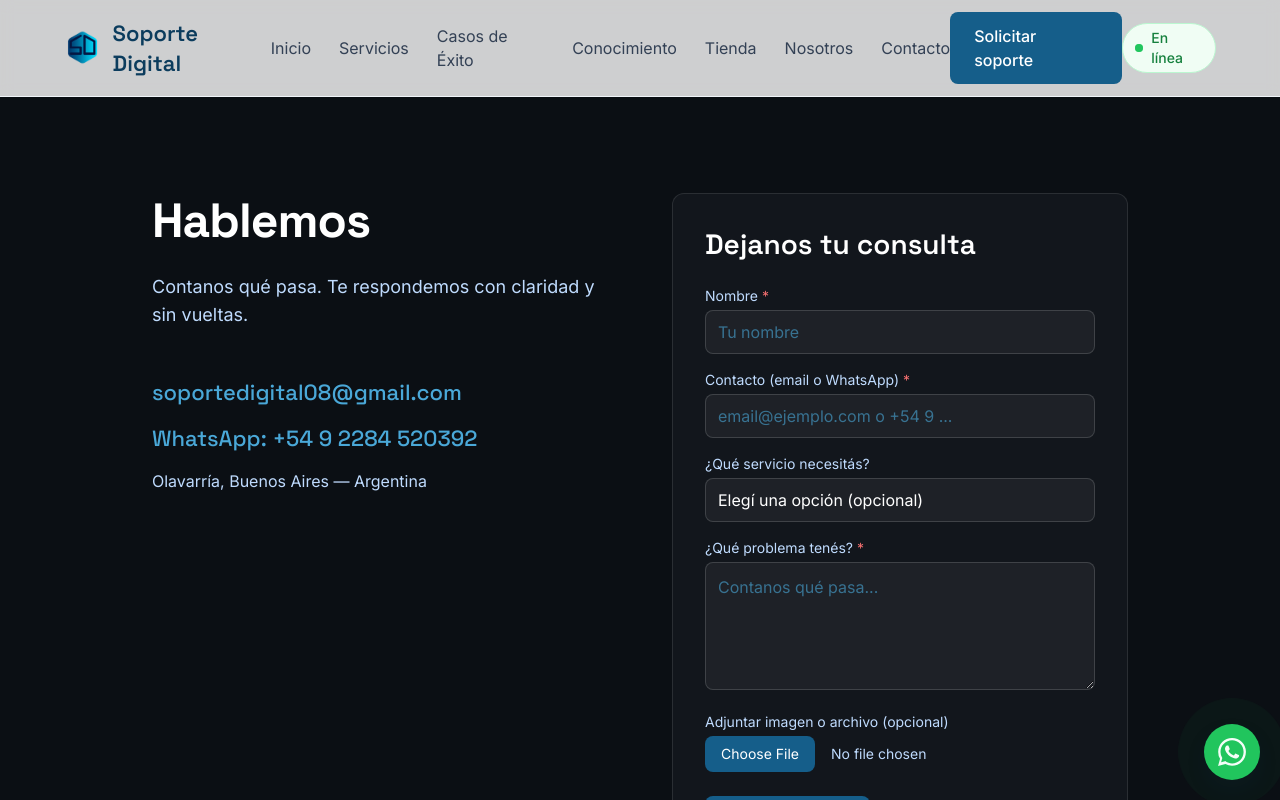
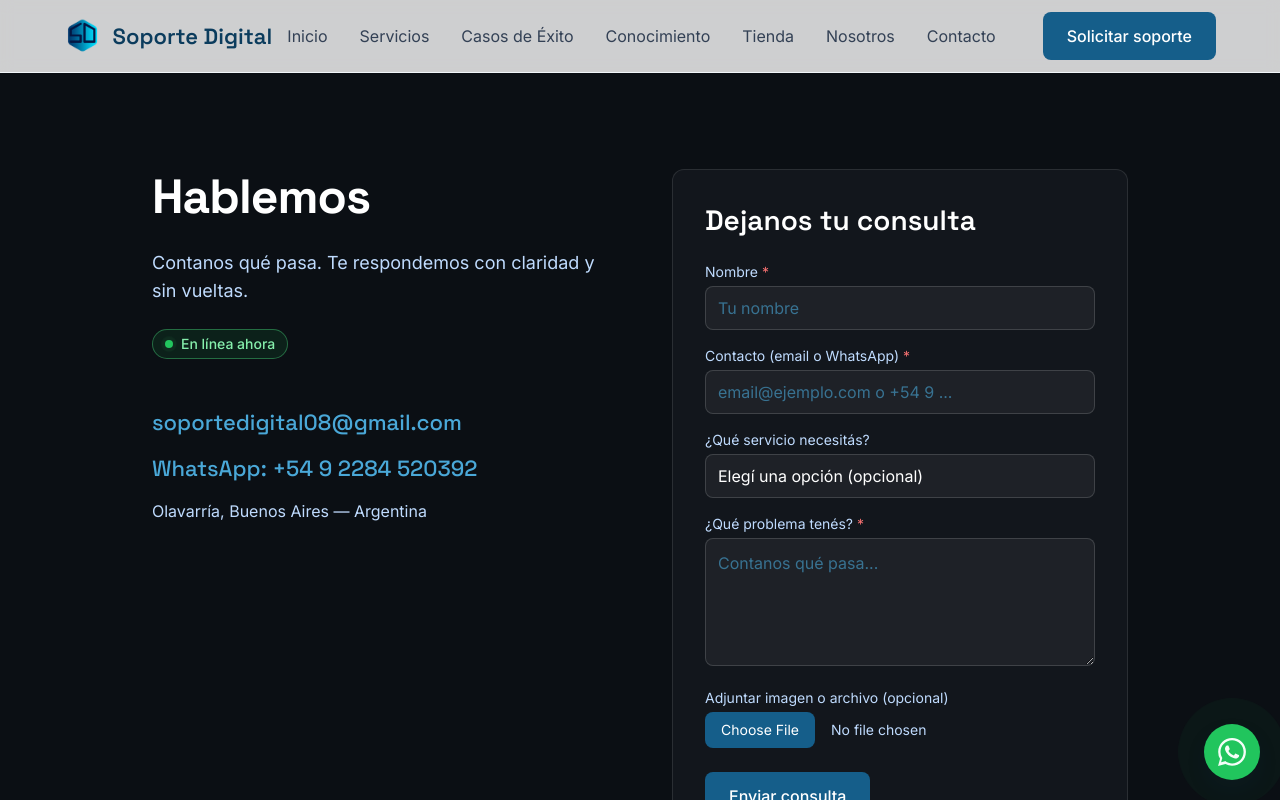
Before and after one commit to soportedigital08-max/soporte-digital, a Next.js app: page /contacto in a window 1280 px wide. Built offline with nearby package versions, Linux system fonts and the light colour scheme.

Commit message:
Navbar: sacar badge (ahora en Contacto/Footer), espaciado prolijo
- Remover DisponibilidadBadge del navbar (escritorio y movil) por disenio desparejo
- Badge 'full' agregado en Contacto (junto a Hablemos) y Footer (bloque Horario)
- Navbar: gap-8 en links + ml-8 antes del CTA para que respire

```diff
--- a/src/app/contacto/page.tsx
+++ b/src/app/contacto/page.tsx
@@ -2,6 +2,7 @@ import type { Metadata } from "next";
 import Navbar from "@/components/layout/Navbar";
 import Footer from "@/components/layout/Footer";
 import FormularioContacto from "@/components/sections/FormularioContacto";
+import DisponibilidadBadge from "@/components/ui/DisponibilidadBadge";
 import { CONTACTO } from "@/lib/servicios";
 
 export const metadata: Metadata = {
@@ -24,6 +25,10 @@ export default function ContactoPage() {
                 Contanos qué pasa. Te respondemos con claridad y sin
                 vueltas.
               </p>
+
+              <div className="mt-6">
+                <DisponibilidadBadge variant="full" />
+              </div>
 
               <div className="mt-12 flex flex-col gap-4">
                 <a
--- a/src/components/layout/Footer.tsx
+++ b/src/components/layout/Footer.tsx
@@ -1,4 +1,5 @@
 import Link from "next/link";
+import DisponibilidadBadge from "@/components/ui/DisponibilidadBadge";
 
 // Reutiliza los mismos items de navegación principal como navegación secundaria
 // (03-ARQUITECTURA.md 8. NAVEGACIÓN)
@@ -87,7 +88,12 @@ export default function Footer() {
         {/* Horario y cobertura */}
         <div className="flex flex-col gap-2 text-body text-primary-100">
           <span className="font-medium text-white">Horario</span>
-          <span className="text-small text-primary-200">{CONTACTO.horario}</span>
+          <div className="mt-1">
+            <DisponibilidadBadge variant="full" />
+          </div>
+          <span className="text-small text-primary-200 mt-1">
+            {CONTACTO.horario}
+          </span>
           <span className="text-small text-primary-200 mt-1">
             {CONTACTO.horarioNota}
           </span>
--- a/src/components/layout/Navbar.tsx
+++ b/src/components/layout/Navbar.tsx
@@ -2,7 +2,6 @@
 
 import Link from "next/link";
 import Button from "@/components/ui/Button";
-import DisponibilidadBadge from "@/components/ui/DisponibilidadBadge";
 import { useState } from "react";
 
 // Navegación principal — 03-ARQUITECTURA.md 8. NAVEGACIÓN
@@ -37,7 +36,7 @@ export default function Navbar() {
         </Link>
 
         {/* Menú escritorio */}
-        <nav className="hidden md:flex items-center gap-7">
+        <nav className="hidden md:flex items-center gap-8">
           {NAV_ITEMS.map((item) => (
             <Link
               key={item.href}
@@ -49,15 +48,10 @@ export default function Navbar() {
           ))}
         </nav>
 
-        <div className="hidden md:block">
+        <div className="hidden md:block md:ml-8">
           <Button href="/contacto" variant="primary">
             Solicitar soporte
           </Button>
-        </div>
-
-        {/* Badge de disponibilidad en tiempo real (Fase 1.2) — escritorio, compacto */}
-        <div className="hidden md:flex">
-          <DisponibilidadBadge variant="compact" />
         </div>
 
         {/* Botón hamburguesa móvil */}
@@ -95,10 +89,6 @@ export default function Navbar() {
       {open && (
         <nav className="md:hidden border-t border-gray-100 bg-white">
           <div className="container flex flex-col py-2">
-            {/* Badge de disponibilidad (Fase 1.2) — móvil, compacto */}
-            <div className="pb-3 mb-1 border-b border-gray-50">
-              <DisponibilidadBadge variant="compact" />
-            </div>
             {NAV_ITEMS.map((item) => (
               <Link
                 key={item.href}
```
